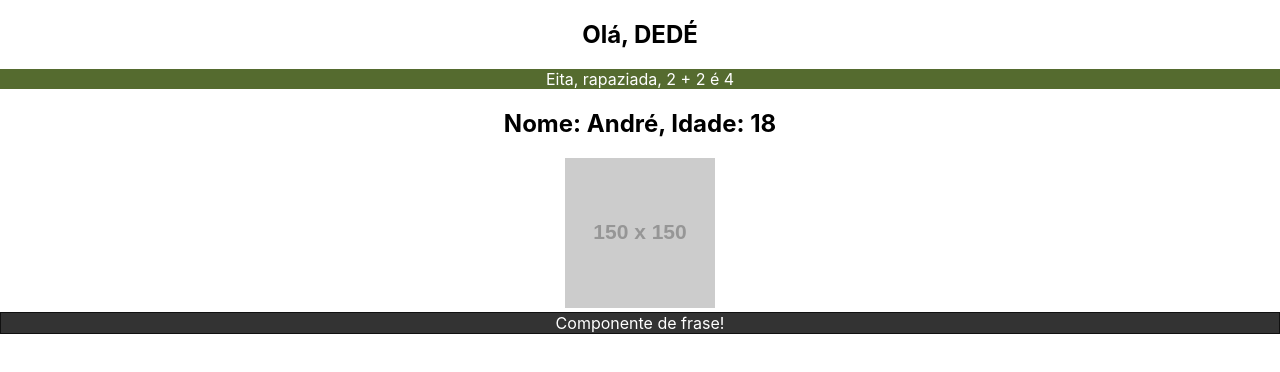
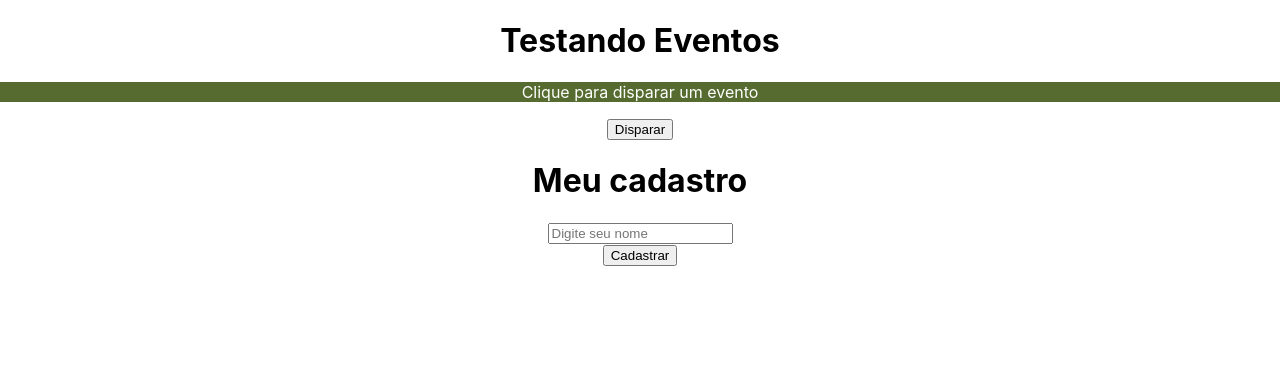
Before and after one commit to andreaugusto-sourc/aprendendoReact, a React (Create React App) app: page / in a window 1280 px wide. Shown: the top 372 px of the page. Built offline with nearby package versions, Linux system fonts and the light colour scheme.

Commit message:
funções no react e eventos DOM

```diff
--- a/src/App.js
+++ b/src/App.js
@@ -1,18 +1,13 @@
 import './App.css';
-import Frase from './components/Frase';
-import Pessoa from './components/Pessoa';
+import Evento from './components/Evento';
+import Form from './components/Form';
 
 function App() {
-  const nome = "Dedé".toLocaleUpperCase()
-  function soma(a,b) {
-    return a+b
-  }
   return (
     <div className="App">
-      <h2>Olá, {nome}</h2>
-      <p>Eita, rapaziada, 2 + 2 é {soma(2,2)}</p>
-      <Pessoa imagem="https://placeholder.com/150" nome="André" idade="18" />
-      <Frase frase = "Componente de frase!" />
+      <h1>Testando Eventos</h1>
+      <Evento numero={1}/>
+      <Form />
     </div>
   );
 }
--- /dev/null
+++ b/src/components/Evento.js
@@ -0,0 +1,15 @@
+function Evento({numero}){
+
+    function meuEvento() {
+        alert(`Evento ativado! ${numero}`);
+    }
+
+    return(
+        <>
+        <p>Clique para disparar um evento</p>
+        <button onClick={meuEvento}>Disparar</button>
+        </>
+    );
+}
+
+export default Evento;
--- /dev/null
+++ b/src/components/Form.js
@@ -0,0 +1,21 @@
+function Form(){
+    function cadastrarUsuario(e){
+        e.preventDefault();
+        alert("Cadastrou o usuário!");
+    }
+    return(
+        <>
+            <h1>Meu cadastro</h1>
+            <form onSubmit={cadastrarUsuario}>
+                <div>
+                    <input type="text" placeholder="Digite seu nome" />
+                </div>
+                <div>
+                    <input type="submit" value="Cadastrar" />
+                </div>
+            </form>
+        </>
+    );
+}
+
+export default Form;
```
Also changed, not shown: src/components/Item.js (added, +19 -0 lines), src/components/List.js (added, +16 -0 lines).
